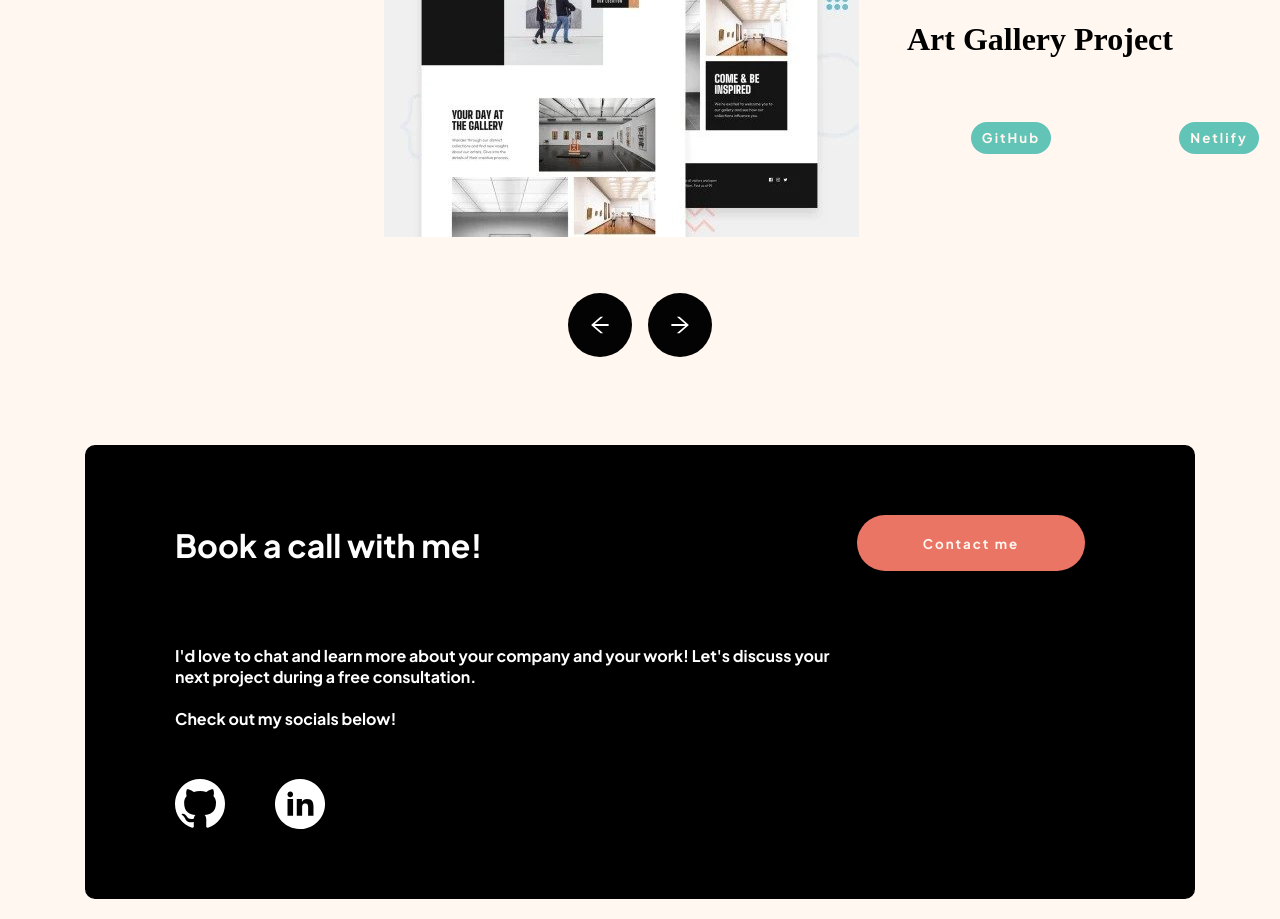
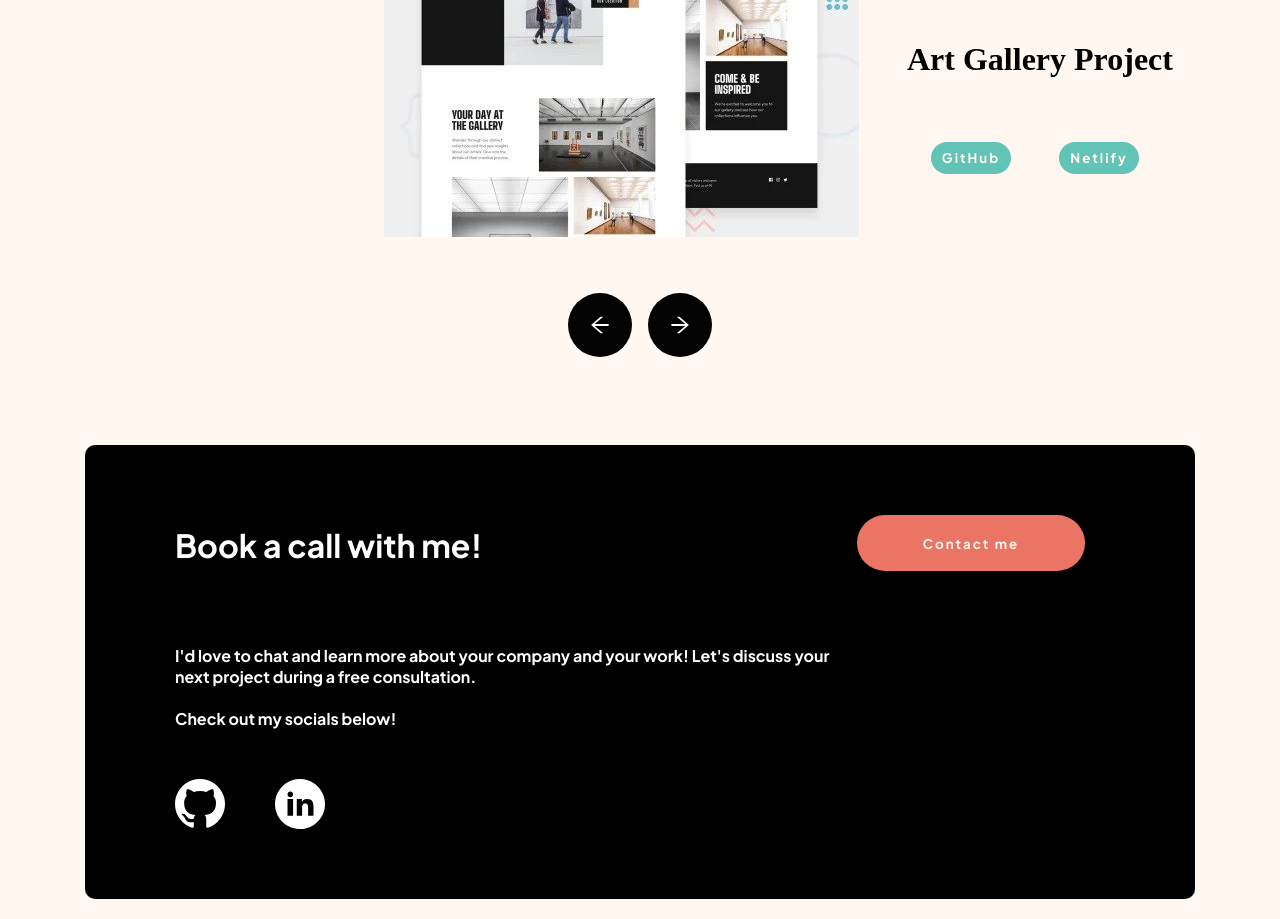
Before and after one commit to Jennnnnie/jenniferchendev, a React (Create React App) app: page / in a window 1280 px wide. Shown: the part 2000-2919 px from the top of the page. Built offline with nearby package versions, Linux system fonts and the light colour scheme; the HTML template or start-up script is replaced by a standard one.

Commit message:
fixed css in project component

```diff
--- a/src/containers/projects/projects.css
+++ b/src/containers/projects/projects.css
@@ -76,7 +76,7 @@
 .myWork-info button {
   width: 5rem;
   height: 2rem;
-  margin: 4rem;
+  margin: 1.5rem;
   margin-top: 4rem;
   border: none;
   border-radius: 30px;
```
